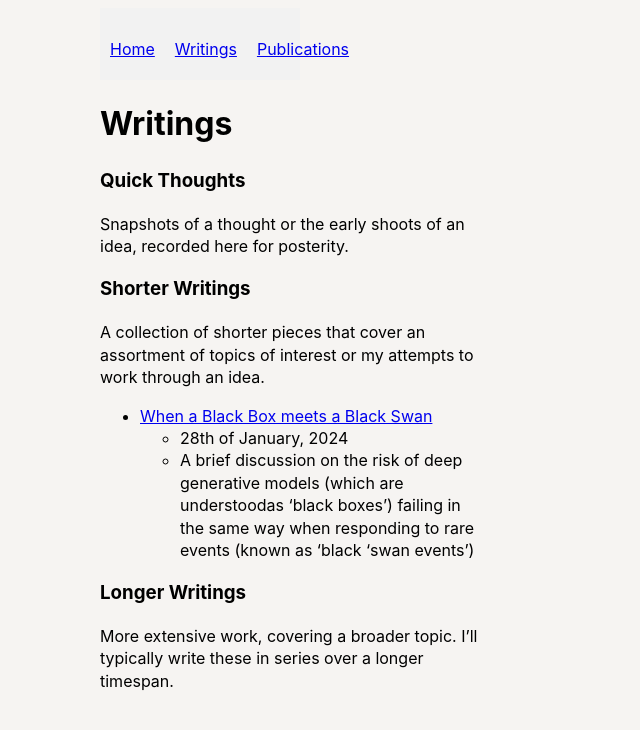
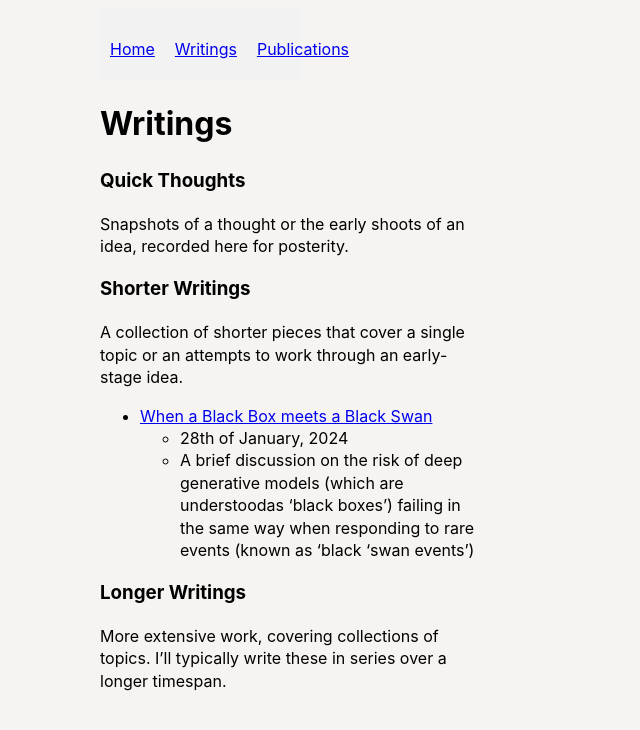
Before and after one commit to nrstillman/nrstillman.github.io, a Jekyll site: the page built from writings.md, in a window 1280 px wide. Shown: the top 730 px of the page, without its empty margins (0-640 px from the left). Built offline with Jekyll 4.4.1, drawn with Linux system fonts in a browser that asks for light colours.

Commit message:
better summary of different writings

```diff
--- a/writings.md
+++ b/writings.md
@@ -16,7 +16,7 @@ Snapshots of a thought or the early shoots of an idea, recorded here for posteri
 {% endfor %}
 
 ### Shorter Writings
-A collection of shorter pieces that cover an assortment of topics of interest or my attempts to work through an idea.
+A collection of shorter pieces that cover a single topic or an attempts to work through an early-stage idea.
 
 {% for item in site.writings %}
 {% if item.path contains 'short' %}
@@ -27,7 +27,7 @@ A collection of shorter pieces that cover an assortment of topics of interest or
 {% endfor %}
 
 ### Longer Writings
-More extensive work, covering a broader topic. I'll typically write these in series over a longer timespan.
+More extensive work, covering collections of topics. I'll typically write these in series over a longer timespan.
 
 {% for item in site.writings %}
   {% if item.path contains 'long' %}
```
